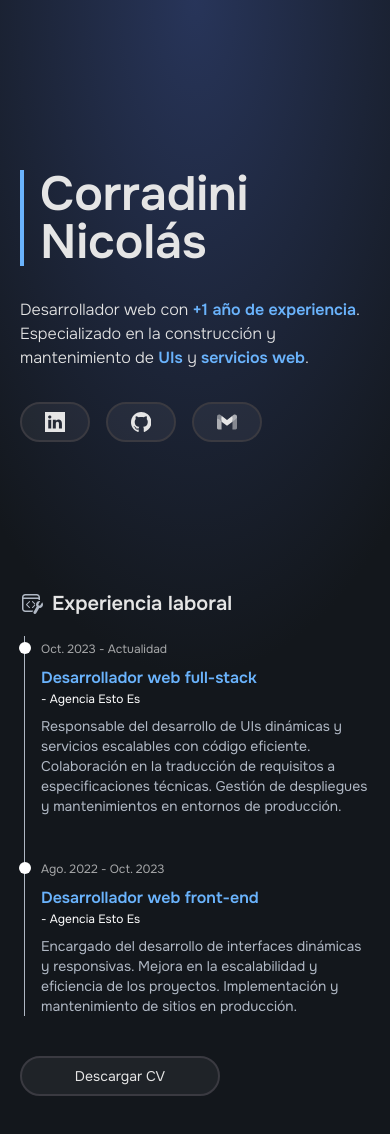
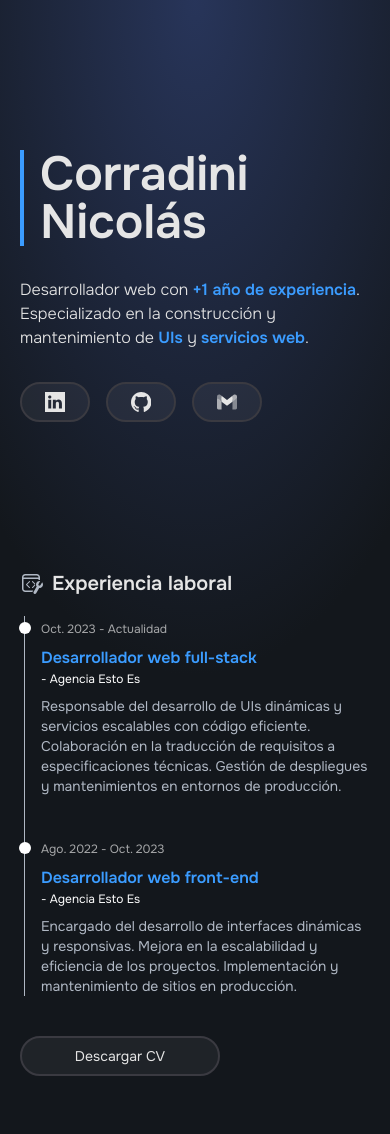
Before and after one commit to ncorradini/portfolio-web, a Next.js app: page / in a window 390 px wide. Shown: the top 1134 px of the page. After the commit the page ends 1096 px from the top, so only its background shows below. Built offline with nearby package versions, Linux system fonts and the light colour scheme.

Commit message:
feat: general improvements

```diff
--- a/src/app/components/AboutMe.tsx
+++ b/src/app/components/AboutMe.tsx
@@ -26,7 +26,10 @@ const BUTTONS_LINKS = [
 
 function AboutMe() {
   return (
-    <section className="mt-[150px] flex max-w-[580px] flex-col gap-[32px]">
+    <section
+      id="presentation"
+      className="mt-[130px] flex max-w-[580px] flex-col gap-[32px] md:mt-[150px]"
+    >
       <h1 className="border-l-4 border-solid border-l-lightAzure pl-4 text-[48px] font-semibold leading-none md:text-[60px]">
         Corradini Nicolás
       </h1>
--- a/src/app/components/JobExperience.tsx
+++ b/src/app/components/JobExperience.tsx
@@ -2,14 +2,14 @@ import DevWorkIcon from '@Icons/DevWorkIcon';
 import ButtonWithIcon from '@Shared/ButtonWithIcon';
 import { CV_LINK } from '@Utils/links';
 
-type Experience = {
+type TExperience = {
   date: string;
   position: string;
   company: string;
   description: string;
 };
 
-const EXPERIENCES: Experience[] = [
+const EXPERIENCES: TExperience[] = [
   {
     date: 'Oct. 2023 - Actualidad',
     position: 'Desarrollador web full-stack',
@@ -28,7 +28,7 @@ const EXPERIENCES: Experience[] = [
 
 function JobExperience() {
   return (
-    <div className="pb-20">
+    <section id="experience">
       <h2 className="flex items-center gap-2 text-xl font-semibold leading-none md:gap-3 md:text-[32px]">
         <DevWorkIcon className="h-6 text-cadetBlue md:h-7" />
         Experiencia laboral
@@ -42,17 +42,17 @@ function JobExperience() {
         button={{ text: 'Descargar CV', href: CV_LINK }}
         className="w-[200px]"
       />
-    </div>
+    </section>
   );
 }
 
 export default JobExperience;
 
-type PositionExperienceProps = {
-  experience: Experience;
+type TPositionExperienceProps = {
+  experience: TExperience;
 };
 
-function PositionExperience({ experience }: PositionExperienceProps) {
+function PositionExperience({ experience }: TPositionExperienceProps) {
   const { date, position, company, description } = experience;
 
   return (
--- a/src/app/globals.css
+++ b/src/app/globals.css
@@ -5,6 +5,7 @@
 :root {
   color-scheme: light dark;
   background-color: #13171c;
+  scroll-behavior: smooth;
 }
 
 @layer components {
--- a/tailwind.config.ts
+++ b/tailwind.config.ts
@@ -16,7 +16,7 @@ const config: Config = {
       white: '#ffffff',
       chineseBlack: '#13171c',
       platinum: '#e5e5e5',
-      lightAzure: '#6ab3fc',
+      lightAzure: '#3b9cff',
       cadetBlue: '#b0b8c4',
       onyx: '#3a3a41'
     },
```
